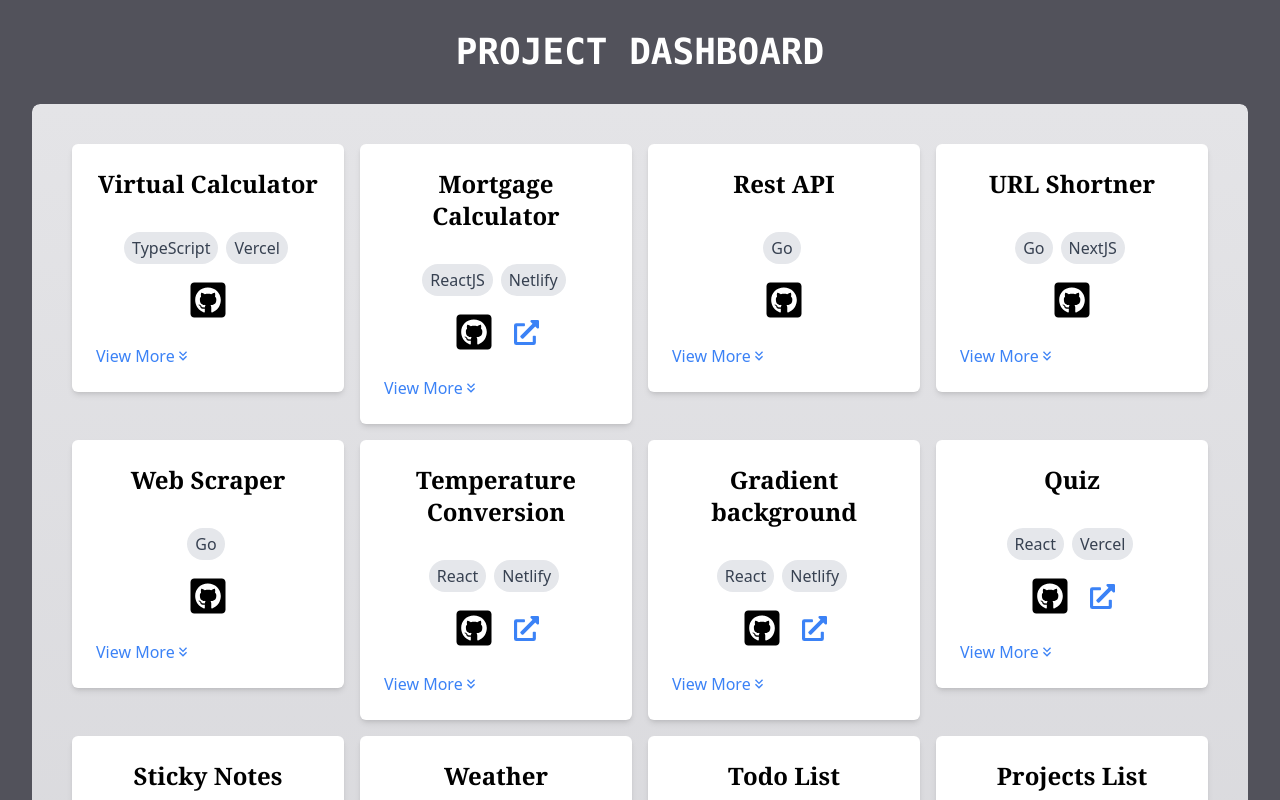
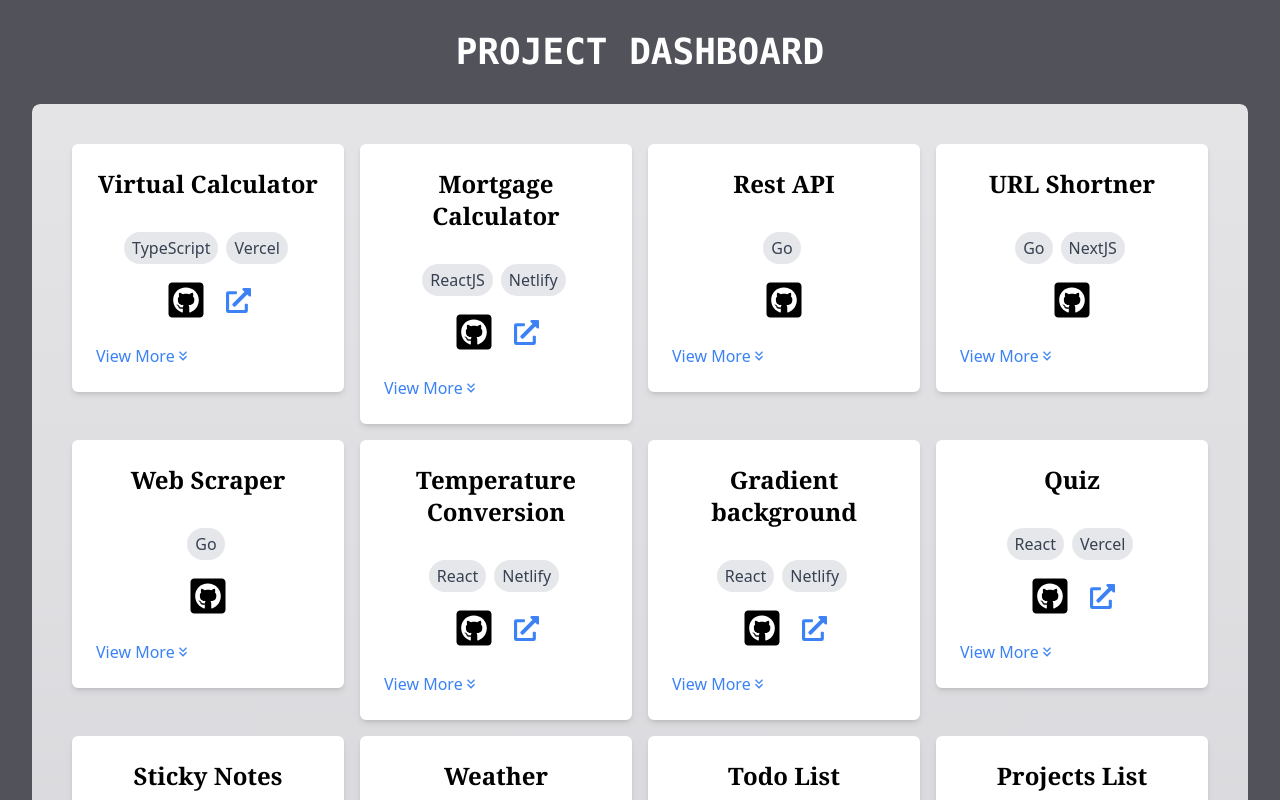
Before and after one commit to mendoncamaria/projects-list, a React (Vite) app: page / in a window 1280 px wide. Shown: the top 800 px of the page. Built offline with nearby package versions, Linux system fonts and the light colour scheme.

Commit message:
Update arrayConstants.ts

```diff
--- a/src/data/arrayConstants.ts
+++ b/src/data/arrayConstants.ts
@@ -190,8 +190,8 @@ export const cardsData = [
         filename: VERCEL,
       },
     ],
-    liveUrl: '',
-    gitUrl: 'https://github.com/mendoncamaria/temperature-conversion',
+    liveUrl: 'https://virtualkeyboard-mm.vercel.app/',
+    gitUrl: 'https://github.com/mendoncamaria/virtual-keyboard',
   },
   // {
   //   title: 'Chatbot',
```
